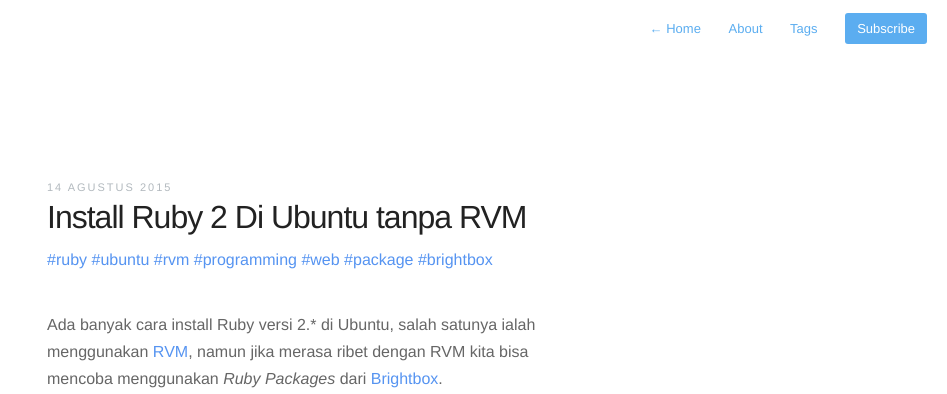
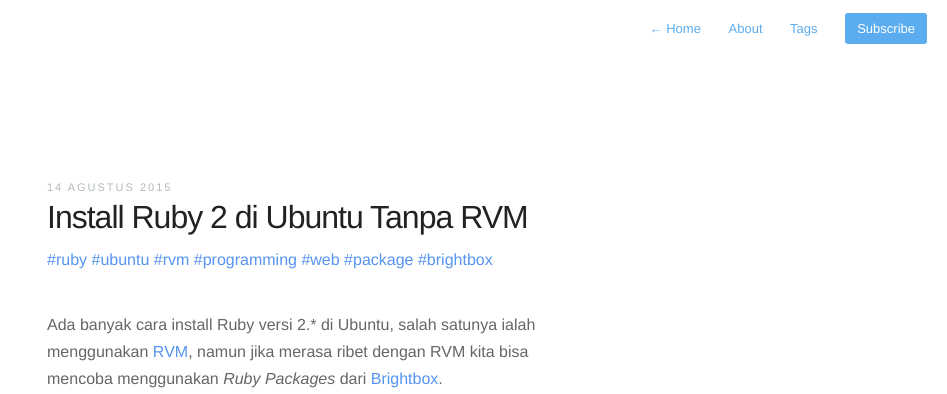
Before and after one commit to khoerodin/khoerodin.github.io, a Jekyll site: the page built from _posts/2015-8-14-install-ruby-2-di-ubuntu-tanpa-rvm.md, in a window 1280 px wide. Shown: the top 394 px of the page, without its empty margins (333-1280 px from the left). Built offline with Jekyll 4.4.1, drawn with Linux system fonts in a browser that asks for light colours; nearby versions of some CDN libraries; emoji names are drawn with the system emoji font.

Commit message:
revisi judul artikel

```diff
--- a/_posts/2015-8-14-install-ruby-2-di-ubuntu-tanpa-rvm.md
+++ b/_posts/2015-8-14-install-ruby-2-di-ubuntu-tanpa-rvm.md
@@ -1,5 +1,5 @@
 ---
-title: "Install Ruby 2 Di Ubuntu tanpa RVM"
+title: "Install Ruby 2 di Ubuntu Tanpa RVM"
 date: 2015-8-14
 description: Langkah mudah dan cepat install Ruby versi 2 di Ubuntu tanpa ribet mengggunakan Ruby Version Manager
 tags:
```
